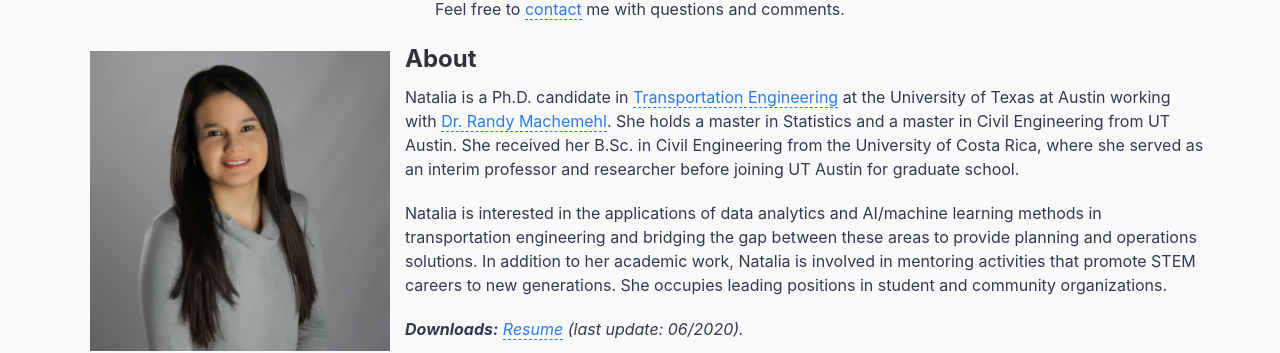
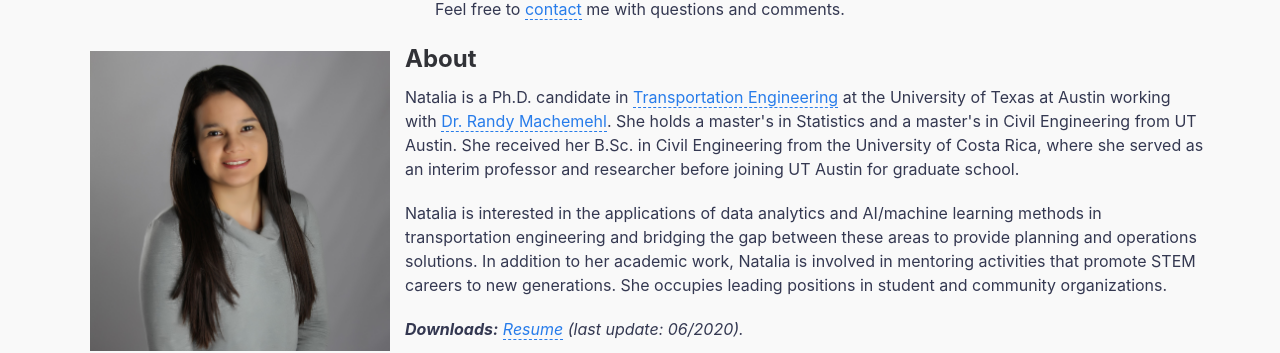
Before and after one commit to nzunigag/nzunigag.github.io, a Jekyll site: the page built from index.md, in a window 1280 px wide and 900 px high, scrolled down 498 px. Shown: the part 149-502 px from the top of the window. Built offline with Jekyll 4.4.1, drawn with Linux system fonts in a browser that asks for light colours; comment, search, counter and statistics services are not loaded.

```diff
--- a/_layouts/default.html
+++ b/_layouts/default.html
@@ -49,11 +49,12 @@ layout: compress
               <h2> About</h2>
             Natalia is a Ph.D. candidate in  <a href="http://www.caee.utexas.edu/transportation">Transportation Engineering</a> at the University of Texas at Austin
             working with <a href="https://sites.utexas.edu/machemehl/">Dr. Randy Machemehl</a>.
-            She holds a master in Statistics and a master in Civil Engineering from UT Austin.
+            She holds a master's in Statistics and a master's in Civil Engineering from UT Austin.
             She received her B.Sc. in Civil Engineering from the University of Costa Rica, where she served as an interim professor and researcher before joining UT Austin for graduate school.
             </p>
             Natalia is interested in the applications of data analytics and AI/machine learning methods in transportation engineering and bridging the gap between these areas to provide planning and operations solutions.
-            In addition to her academic work, Natalia is involved in mentoring activities that promote STEM careers to new generations. She occupies leading positions in student and community organizations.
+          In addition to her academic work, Natalia is involved in mentoring activities that promote STEM careers to new generations.
+          She occupies leading positions in student and community organizations.
             </p>
             <i> <b>Downloads:</b> <a href="https://nzunigag.github.io/downloads/NataliaZuniga_Resume.pdf">Resume</a> (last update: 06/2020).</i> <br>
             </p>
```
